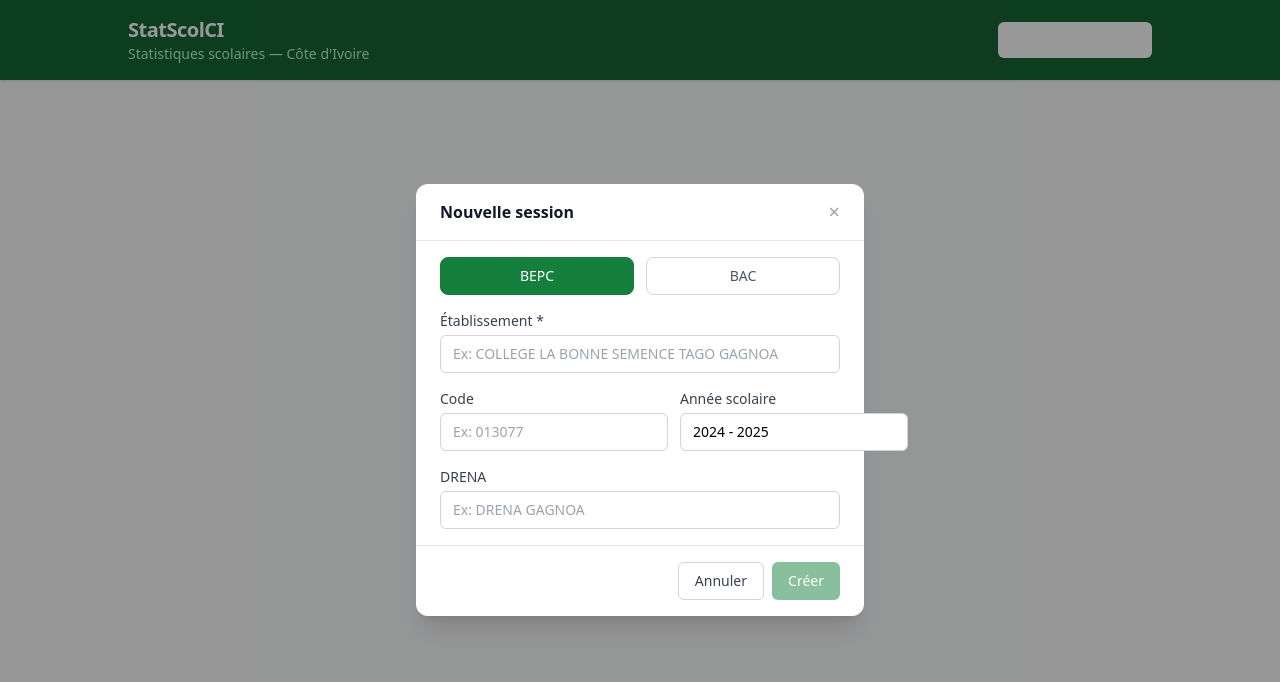
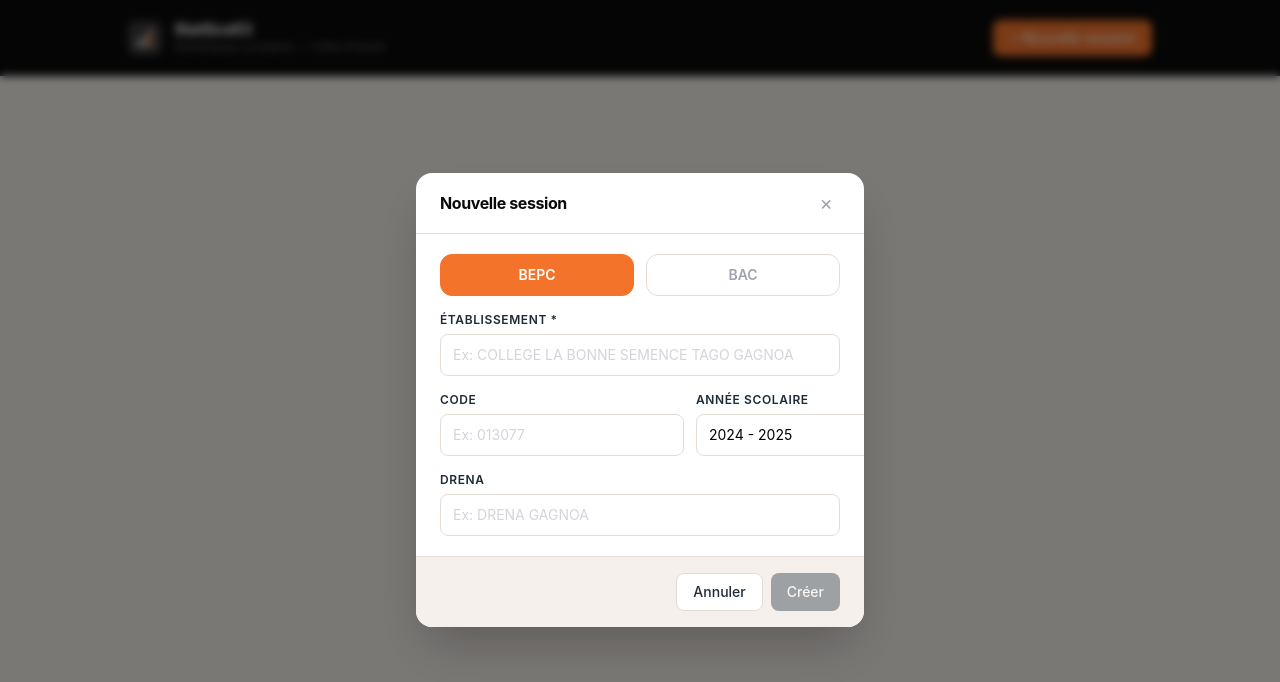
Before and after one commit to CluiJordan/stat-scol-ci, a React (Vite) app: page / in a window 1280 px wide. Both pictures are taken after a click on the button "+ Nouvelle session". Shown: the top 682 px of the page. Built offline with nearby package versions, Linux system fonts and the light colour scheme.

Commit message:
refactor: redesign UI — minimal cream/navy/orange palette inspired by logo

```diff
--- a/src/components/ui/Badge.tsx
+++ b/src/components/ui/Badge.tsx
@@ -1,16 +1,20 @@
+import type { ReactNode } from 'react';
+
 interface Props {
-  children: React.ReactNode;
-  color?: 'green' | 'blue' | 'gray';
+  children: ReactNode;
+  color?: 'orange' | 'navy' | 'gray';
 }
 
 export default function Badge({ children, color = 'gray' }: Props) {
   const colors = {
-    green: 'bg-green-100 text-green-800',
-    blue: 'bg-blue-100 text-blue-800',
-    gray: 'bg-gray-100 text-gray-700',
+    orange: 'bg-orange-50 text-[#D95F18] border border-orange-200',
+    navy: 'bg-[#1C2B3A]/10 text-[#1C2B3A] border border-[#1C2B3A]/20',
+    gray: 'bg-black/5 text-gray-500 border border-gray-200',
   };
   return (
-    <span className={`inline-flex items-center px-2 py-0.5 rounded text-xs font-medium ${colors[color]}`}>
+    <span
+      className={`inline-flex items-center px-2 py-0.5 rounded-md text-xs font-semibold tracking-wide ${colors[color]}`}
+    >
       {children}
     </span>
   );
--- a/src/components/ui/Button.tsx
+++ b/src/components/ui/Button.tsx
@@ -1,27 +1,34 @@
 import React from 'react';
 
 interface Props extends React.ButtonHTMLAttributes<HTMLButtonElement> {
-  variant?: 'primary' | 'secondary' | 'danger' | 'ghost';
+  variant?: 'primary' | 'secondary' | 'danger' | 'ghost' | 'accent';
   size?: 'sm' | 'md' | 'lg';
 }
 
 const variants = {
-  primary: 'bg-green-700 hover:bg-green-800 text-white',
-  secondary: 'bg-white hover:bg-gray-50 text-gray-700 border border-gray-300',
+  primary: 'bg-[#1C2B3A] hover:bg-[#0F1E2C] text-white',
+  secondary: 'bg-white hover:bg-[#F5F0EB] text-[#1C2B3A] border border-[#E5DDD5]',
   danger: 'bg-red-600 hover:bg-red-700 text-white',
-  ghost: 'hover:bg-gray-100 text-gray-600',
+  ghost: 'hover:bg-[#F5F0EB] text-[#1C2B3A]',
+  accent: 'bg-[#F4732A] hover:bg-[#D95F18] text-white',
 };
 
 const sizes = {
-  sm: 'px-3 py-1.5 text-sm',
+  sm: 'px-3 py-1.5 text-xs',
   md: 'px-4 py-2 text-sm',
   lg: 'px-5 py-2.5 text-base',
 };
 
-export default function Button({ variant = 'secondary', size = 'md', className = '', children, ...props }: Props) {
+export default function Button({
+  variant = 'secondary',
+  size = 'md',
+  className = '',
+  children,
+  ...props
+}: Props) {
   return (
     <button
-      className={`inline-flex items-center gap-2 rounded-md font-medium transition-colors disabled:opacity-50 disabled:cursor-not-allowed ${variants[variant]} ${sizes[size]} ${className}`}
+      className={`inline-flex items-center gap-2 rounded-lg font-medium transition-all duration-150 disabled:opacity-40 disabled:cursor-not-allowed ${variants[variant]} ${sizes[size]} ${className}`}
       {...props}
     >
       {children}
--- a/src/components/ui/Input.tsx
+++ b/src/components/ui/Input.tsx
@@ -7,10 +7,16 @@ interface Props extends React.InputHTMLAttributes<HTMLInputElement> {
 
 export default function Input({ label, error, className = '', ...props }: Props) {
   return (
-    <div className="flex flex-col gap-1">
-      {label && <label className="text-sm font-medium text-gray-700">{label}</label>}
+    <div className="flex flex-col gap-1.5">
+      {label && (
+        <label className="text-xs font-semibold text-[#1C2B3A] uppercase tracking-wider">
+          {label}
+        </label>
+      )}
       <input
-        className={`border rounded-md px-3 py-2 text-sm focus:outline-none focus:ring-2 focus:ring-green-600 focus:border-transparent ${error ? 'border-red-400' : 'border-gray-300'} ${className}`}
+        className={`border rounded-lg px-3 py-2.5 text-sm bg-white focus:outline-none focus:ring-2 focus:ring-[#1C2B3A]/20 focus:border-[#1C2B3A] transition-all placeholder:text-gray-300 disabled:bg-[#F5F0EB] disabled:text-gray-400 ${
+          error ? 'border-red-400' : 'border-[#E5DDD5]'
+        } ${className}`}
         {...props}
       />
       {error && <p className="text-xs text-red-500">{error}</p>}
--- /dev/null
+++ b/src/components/ui/Logo.tsx
@@ -0,0 +1,29 @@
+export default function Logo({ size = 32 }: { size?: number }) {
+  return (
+    <svg
+      width={size}
+      height={size}
+      viewBox="0 0 40 40"
+      fill="none"
+      xmlns="http://www.w3.org/2000/svg"
+    >
+      <rect x="1.5" y="1.5" width="37" height="37" rx="9" stroke="currentColor" strokeWidth="1.5" strokeOpacity="0.6"/>
+      <rect x="8" y="8" width="24" height="24" rx="3.5" fill="currentColor" fillOpacity="0.07" stroke="currentColor" strokeWidth="1.5"/>
+      <rect x="11" y="25" width="3.5" height="5" rx="0.5" fill="currentColor" fillOpacity="0.7"/>
+      <rect x="15.5" y="21" width="3.5" height="9" rx="0.5" fill="currentColor" fillOpacity="0.7"/>
+      <rect x="20" y="17.5" width="3.5" height="12.5" rx="0.5" fill="currentColor" fillOpacity="0.7"/>
+      <rect x="24.5" y="13" width="3.5" height="17" rx="0.5" fill="#F4732A"/>
+      <polyline
+        points="12.75,24 17.25,20 21.75,16.5 26.25,12"
+        stroke="currentColor"
+        strokeWidth="1.3"
+        strokeLinecap="round"
+        strokeLinejoin="round"
+      />
+      <circle cx="12.75" cy="24" r="1.4" fill="currentColor"/>
+      <circle cx="17.25" cy="20" r="1.4" fill="currentColor"/>
+      <circle cx="21.75" cy="16.5" r="1.4" fill="currentColor"/>
+      <circle cx="26.25" cy="12" r="1.4" fill="currentColor"/>
+    </svg>
+  );
+}
--- a/src/components/ui/Modal.tsx
+++ b/src/components/ui/Modal.tsx
@@ -11,14 +11,23 @@ interface Props {
 export default function Modal({ open, title, onClose, children, footer }: Props) {
   if (!open) return null;
   return (
-    <div className="fixed inset-0 z-50 flex items-center justify-center bg-black/40">
-      <div className="bg-white rounded-xl shadow-xl w-full max-w-md mx-4">
-        <div className="flex items-center justify-between px-6 py-4 border-b">
-          <h3 className="font-semibold text-gray-900">{title}</h3>
-          <button onClick={onClose} className="text-gray-400 hover:text-gray-600 text-xl leading-none">&times;</button>
+    <div className="fixed inset-0 z-50 flex items-center justify-center bg-black/50 backdrop-blur-sm">
+      <div className="bg-white rounded-2xl shadow-2xl w-full max-w-md mx-4 overflow-hidden">
+        <div className="flex items-center justify-between px-6 py-4 border-b border-[#E5DDD5]">
+          <h3 className="font-bold text-[#0A0A0A] tracking-tight">{title}</h3>
+          <button
+            onClick={onClose}
+            className="w-7 h-7 flex items-center justify-center rounded-full hover:bg-[#F5F0EB] text-gray-400 hover:text-[#1C2B3A] transition-colors text-xl leading-none"
+          >
+            &times;
+          </button>
         </div>
-        <div className="px-6 py-4">{children}</div>
-        {footer && <div className="px-6 py-4 border-t flex justify-end gap-2">{footer}</div>}
+        <div className="px-6 py-5">{children}</div>
+        {footer && (
+          <div className="px-6 py-4 bg-[#F5F0EB] border-t border-[#E5DDD5] flex justify-end gap-2">
+            {footer}
+          </div>
+        )}
       </div>
     </div>
   );
--- a/src/index.css
+++ b/src/index.css
@@ -8,8 +8,9 @@
 
 body {
   margin: 0;
-  font-family: system-ui, -apple-system, sans-serif;
+  font-family: -apple-system, BlinkMacSystemFont, 'Segoe UI', system-ui, sans-serif;
   -webkit-font-smoothing: antialiased;
+  background-color: #F5F0EB;
 }
 
 #root {
--- a/src/screens/Dashboard.tsx
+++ b/src/screens/Dashboard.tsx
@@ -6,6 +6,7 @@ import Button from '../components/ui/Button';
 import Badge from '../components/ui/Badge';
 import Modal from '../components/ui/Modal';
 import Input from '../components/ui/Input';
+import Logo from '../components/ui/Logo';
 
 interface Props {
   onOpen: (id: string) => void;
@@ -56,46 +57,53 @@ export default function Dashboard({ onOpen, onReports }: Props) {
   }
 
   return (
-    <div className="min-h-screen bg-gray-50">
-      {/* Header */}
-      <header className="bg-green-800 text-white px-6 py-4 shadow">
+    <div className="min-h-screen bg-[#F5F0EB]">
+      <header className="bg-[#0A0A0A] px-6 py-5">
         <div className="max-w-5xl mx-auto flex items-center justify-between">
-          <div>
-            <h1 className="text-xl font-bold tracking-tight">StatScolCI</h1>
-            <p className="text-green-200 text-sm">Statistiques scolaires — Côte d'Ivoire</p>
+          <div className="flex items-center gap-3 text-white">
+            <Logo size={34} />
+            <div>
+              <h1 className="text-base font-bold tracking-tight leading-none">StatScolCI</h1>
+              <p className="text-white/40 text-xs mt-0.5">Statistiques scolaires — Côte d'Ivoire</p>
+            </div>
           </div>
-          <Button variant="primary" className="bg-white text-green-800 hover:bg-green-50" onClick={() => setShowCreate(true)}>
+          <Button variant="accent" onClick={() => setShowCreate(true)}>
             + Nouvelle session
           </Button>
         </div>
       </header>
 
-      {/* Content */}
-      <main className="max-w-5xl mx-auto px-6 py-8">
+      <main className="max-w-5xl mx-auto px-6 py-10">
         {sessions.length === 0 ? (
-          <div className="text-center py-20 text-gray-400">
-            <div className="text-5xl mb-4">📊</div>
-            <p className="text-lg font-medium">Aucune session</p>
-            <p className="text-sm mt-1">Cliquez sur « Nouvelle session » pour commencer</p>
+          <div className="text-center py-28">
+            <div className="inline-flex items-center justify-center w-16 h-16 rounded-2xl bg-white border border-[#E5DDD5] mb-5 text-[#1C2B3A]">
+              <Logo size={30} />
+            </div>
+            <p className="text-[#0A0A0A] font-bold text-lg">Aucune session</p>
+            <p className="text-gray-400 text-sm mt-1.5">Cliquez sur « Nouvelle session » pour commencer</p>
           </div>
         ) : (
-          <div className="grid gap-4">
+          <div className="flex flex-col gap-3">
             {sessions.map((s) => (
-              <div key={s.id} className="bg-white rounded-xl border border-gray-200 shadow-sm p-5 flex items-center justify-between gap-4">
+              <div
+                key={s.id}
+                className="bg-white rounded-xl border border-[#E5DDD5] border-l-4 p-5 flex items-center justify-between gap-4 hover:shadow-md transition-shadow duration-200"
+                style={{ borderLeftColor: s.examType === 'BEPC' ? '#F4732A' : '#1C2B3A' }}
+              >
                 <div className="min-w-0">
                   <div className="flex items-center gap-2 flex-wrap">
-                    <h2 className="font-semibold text-gray-900 truncate">{s.etablissement || 'Sans nom'}</h2>
-                    <Badge color={s.examType === 'BEPC' ? 'green' : 'blue'}>{s.examType}</Badge>
+                    <h2 className="font-bold text-[#0A0A0A] text-base truncate">{s.etablissement || 'Sans nom'}</h2>
+                    <Badge color={s.examType === 'BEPC' ? 'orange' : 'navy'}>{s.examType}</Badge>
                     {s.code && <Badge color="gray">{s.code}</Badge>}
                   </div>
-                  <p className="text-sm text-gray-500 mt-0.5">
+                  <p className="text-sm text-gray-500 mt-1">
                     {s.drena} — {s.anneeScolaire}
                     {s.examType === 'BAC' && s.examSession ? ` — ${s.examSession}` : ''}
                   </p>
                   <p className="text-xs text-gray-400 mt-1">
                     {s.classes.length} classe{s.classes.length !== 1 ? 's' : ''}
-                    {s.examType === 'BEPC' ? ` • ${s.centres.length} centre${s.centres.length !== 1 ? 's' : ''}` : ''}
-                    {' • '}Modifié le {new Date(s.updatedAt).toLocaleDateString('fr-FR')}
+                    {s.examType === 'BEPC' ? ` · ${s.centres.length} centre${s.centres.length !== 1 ? 's' : ''}` : ''}
+                    {' · '}Modifié le {new Date(s.updatedAt).toLocaleDateString('fr-FR')}
                   </p>
                 </div>
                 <div className="flex items-center gap-2 shrink-0">
@@ -109,7 +117,6 @@ export default function Dashboard({ onOpen, onReports }: Props) {
         )}
       </main>
 
-      {/* Modal: Create session */}
       <Modal
         open={showCreate}
         title="Nouvelle session"
@@ -124,11 +131,19 @@ export default function Dashboard({ onOpen, onReports }: Props) {
         <div className="flex flex-col gap-4">
           <div className="flex gap-3">
             <button
-              className={`flex-1 py-2 rounded-lg border text-sm font-medium transition-colors ${form.examType === 'BEPC' ? 'bg-green-700 text-white border-green-700' : 'border-gray-300 text-gray-600'}`}
+              className={`flex-1 py-2.5 rounded-xl border text-sm font-semibold transition-all ${
+                form.examType === 'BEPC'
+                  ? 'bg-[#F4732A] text-white border-[#F4732A]'
+                  : 'border-[#E5DDD5] text-gray-400 hover:border-[#1C2B3A] hover:text-[#1C2B3A]'
+              }`}
               onClick={() => setForm((f) => ({ ...f, examType: 'BEPC' }))}
             >BEPC</button>
             <button
-              className={`flex-1 py-2 rounded-lg border text-sm font-medium transition-colors ${form.examType === 'BAC' ? 'bg-blue-600 text-white border-blue-600' : 'border-gray-300 text-gray-600'}`}
+              className={`flex-1 py-2.5 rounded-xl border text-sm font-semibold transition-all ${
+                form.examType === 'BAC'
+                  ? 'bg-[#1C2B3A] text-white border-[#1C2B3A]'
+                  : 'border-[#E5DDD5] text-gray-400 hover:border-[#1C2B3A] hover:text-[#1C2B3A]'
+              }`}
               onClick={() => setForm((f) => ({ ...f, examType: 'BAC' }))}
             >BAC</button>
           </div>
@@ -144,7 +159,6 @@ export default function Dashboard({ onOpen, onReports }: Props) {
         </div>
       </Modal>
 
-      {/* Modal: Confirm delete */}
       <Modal
         open={!!deleteId}
         title="Supprimer la session ?"
@@ -156,7 +170,9 @@ export default function Dashboard({ onOpen, onReports }: Props) {
           </>
         }
       >
-        <p className="text-sm text-gray-600">Cette action est irréversible. Toutes les données de cette session seront effacées.</p>
+        <p className="text-sm text-gray-500 leading-relaxed">
+          Cette action est irréversible. Toutes les données de cette session seront effacées.
+        </p>
       </Modal>
     </div>
   );
--- a/tailwind.config.js
+++ b/tailwind.config.js
@@ -4,15 +4,17 @@ export default {
   theme: {
     extend: {
       colors: {
-        primary: {
-          50: '#f0fdf4',
-          100: '#dcfce7',
-          200: '#bbf7d0',
-          600: '#16a34a',
-          700: '#15803d',
-          800: '#166534',
-          900: '#14532d',
+        cream: '#F5F0EB',
+        navy: {
+          DEFAULT: '#1C2B3A',
+          light: '#2D4155',
+          dark: '#0F1E2C',
         },
+        brand: {
+          DEFAULT: '#F4732A',
+          dark: '#D95F18',
+        },
+        ink: '#0A0A0A',
       },
     },
   },
```
Also changed, not shown: src/components/ui/Select.tsx (+10 -4 lines), src/screens/Reports.tsx (+64 -119 lines), src/screens/SessionEditor.tsx (+78 -99 lines).
